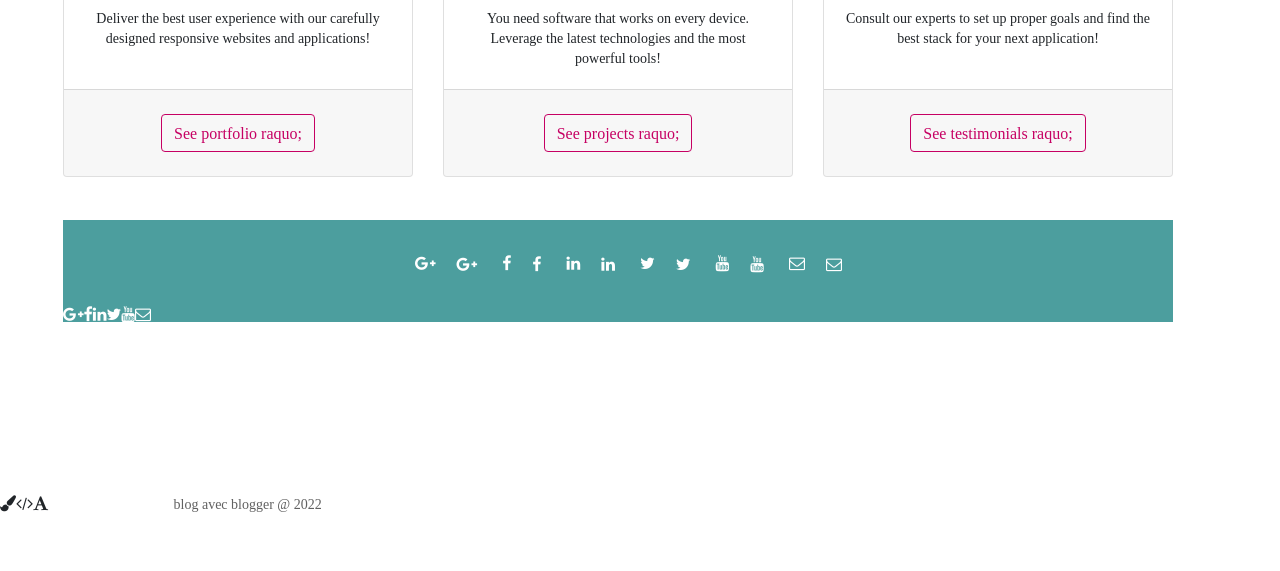
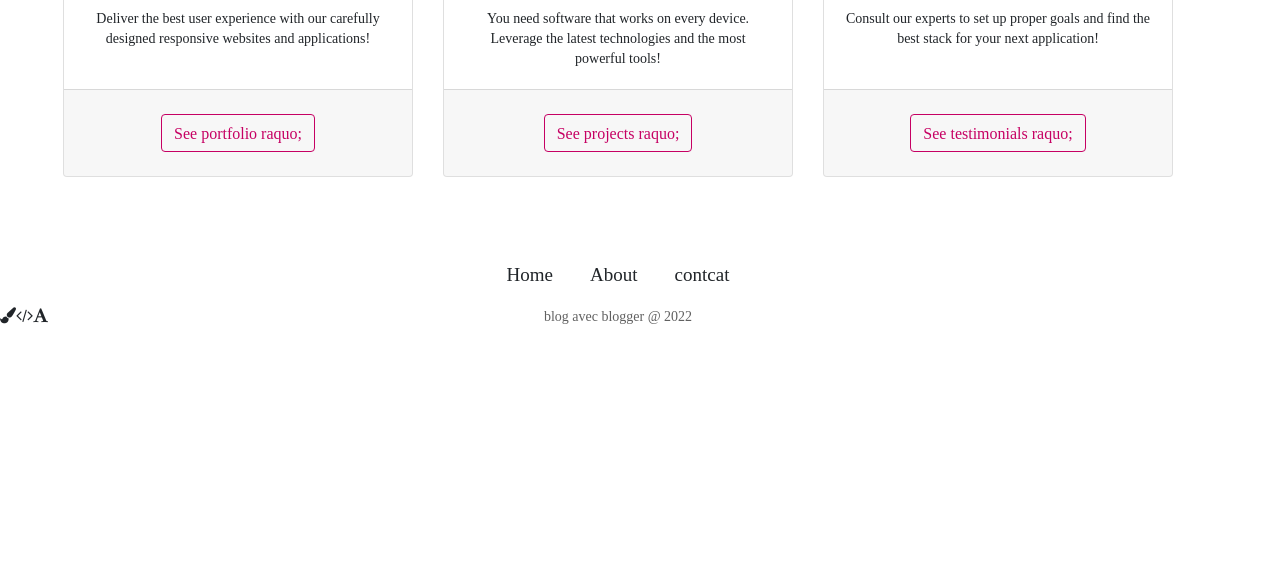
Before and after one commit to blogavecmywebsite/blogavecmywebsite.github.io, a plain HTML site: page index.html in a window 1280 px wide. Shown: the part 3241-3812 px from the top of the page. After the commit the page ends 3624 px from the top, so only its background shows below. Drawn offline with nearby package versions, Linux system fonts and the light colour scheme; a web font is replaced by a local one.

Commit message:
Update index.html
Signed-off-by: blogavecmywebsite <108582584+blogavecmywebsite@users.noreply.github.com>

```diff
--- a/index.html
+++ b/index.html
@@ -524,41 +524,7 @@ Build upon your experiences and skillset with the Secure Code Warrior skills pla
 </section>
                       <br/>
 
-                <footer>
-  <div class='container'>
-    <div class='row'>
-      <div class='col-sm-12'>
 
-        <div class='row-footer'>
-          <div class='footer-nav'>
-
-            <a class='btn btn-social-icon btn-google-plus' href='#'>
-              <i class='fa fa-google-plus' style='color:#ffffff;'/>
-            </a>
-            <a class='btn btn-social-icon btn-facebook' href='https://www.facebook.com/110495678239999/posts/110497998239767/?substory_index=0'>
-              <i class='fa fa-facebook' style='color:#ffffff;'/>
-            </a>
-            <a class='btn btn-social-icon btn-linkedin' href='#'>
-              <i class='fa fa-linkedin' style='color:#ffffff; '/>
-            </a>
-            <a class='btn btn-social-icon btn-twitter' href='#'>
-              <i class='fa fa-twitter' style='color:#ffffff;'/>
-            </a>
-            <a class='btn btn-social-icon btn-youtube' href='https://youtube.com/channel/UC2Sb60wSTpoV5xv1AuEuktQ'>
-              <i class='fa fa-youtube' style='color:#ffffff;'/>
-            </a>
-            <a class='btn btn-social-icon' href='#'>
-              <i class='fa fa-envelope-o' style='color:#ffffff;'/>
-            </a>
-          </div>
-
-        </div>
-      </div>
-    </div>
-
-  </div>
-
-</footer>
 
       <section class='footer'>
     <ul class='list'>
```
